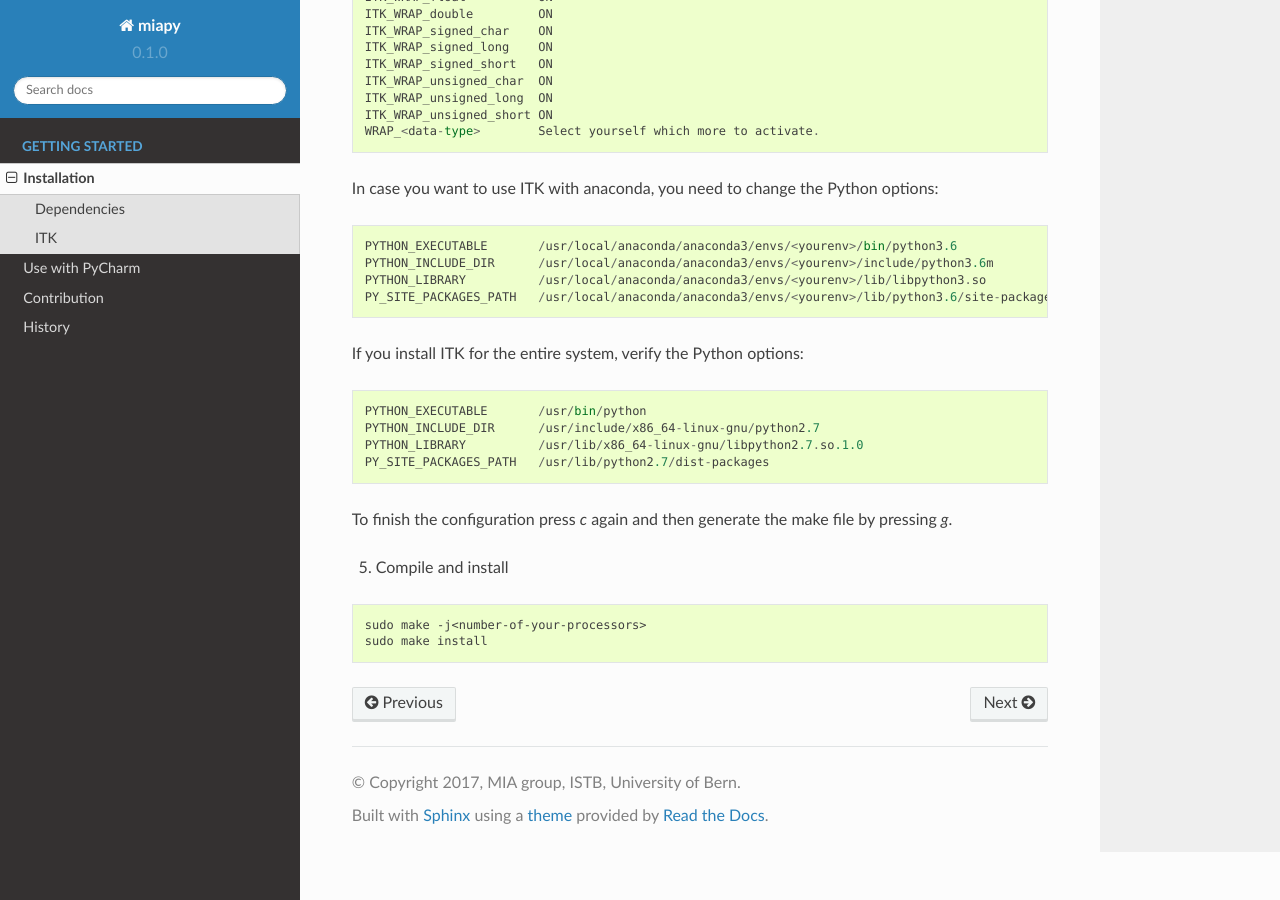
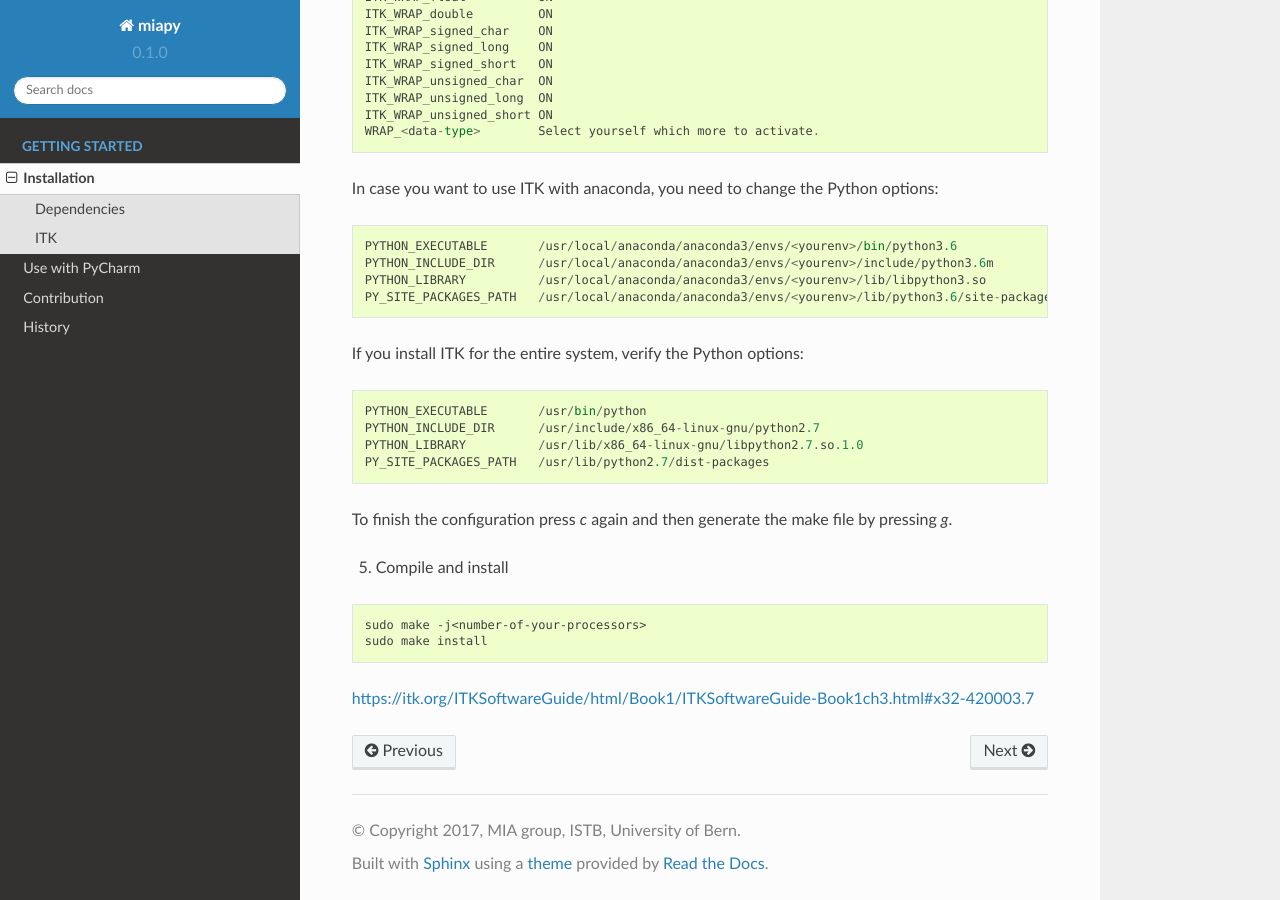
Before and after one commit to rundherum/pymia, a Sphinx documentation site: the page built from docs/installation.rst, in a window 1280 px wide and 900 px high, scrolled down 1309 px. Built offline with Sphinx 7.4.7 and the Read the Docs theme 2.0.0, drawn with Linux system fonts in a browser that asks for light colours; formulas are drawn with MathJax 3; some of the changed lines change nothing that is shown.

Commit message:
docs: add link

```diff
--- a/docs/installation.rst
+++ b/docs/installation.rst
@@ -92,3 +92,6 @@ To finish the configuration press *c* again and then generate the make file by p
 
     sudo make -j<number-of-your-processors>
     sudo make install
+
+
+https://itk.org/ITKSoftwareGuide/html/Book1/ITKSoftwareGuide-Book1ch3.html#x32-420003.7
```
